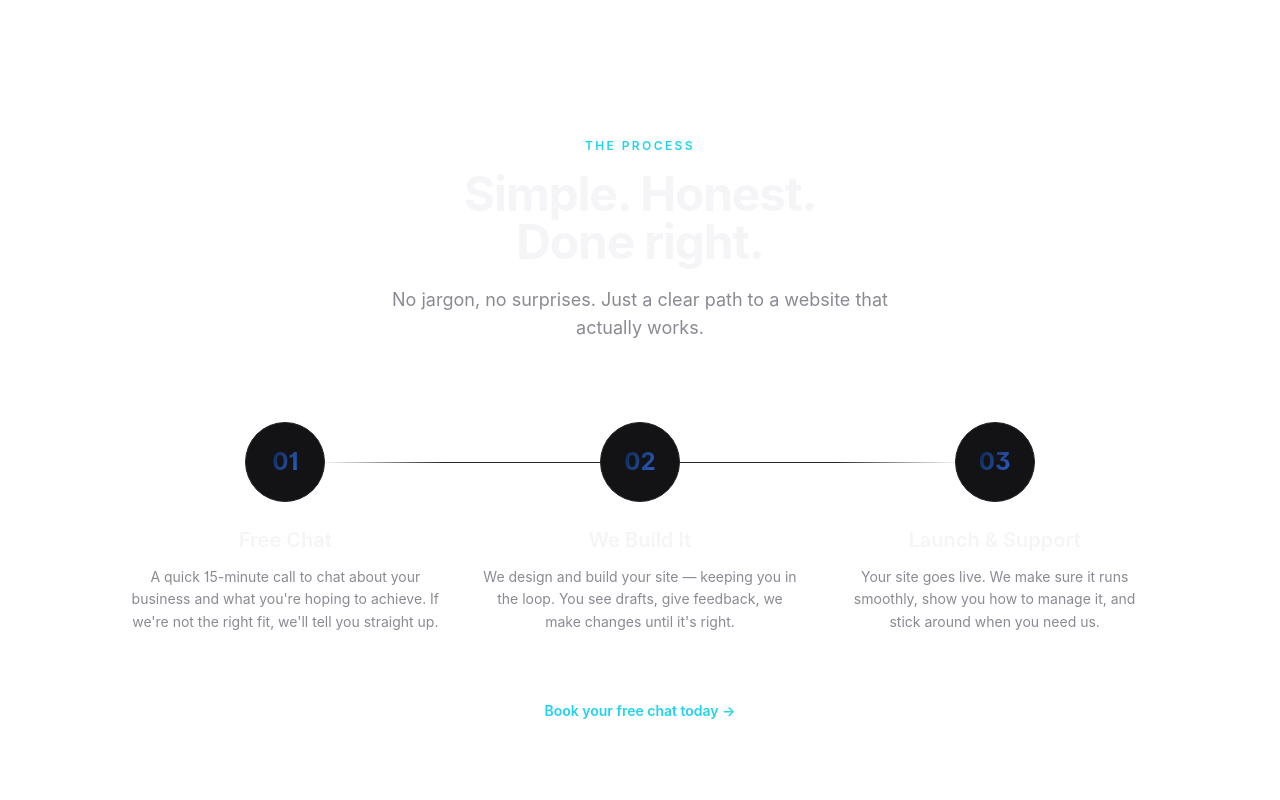
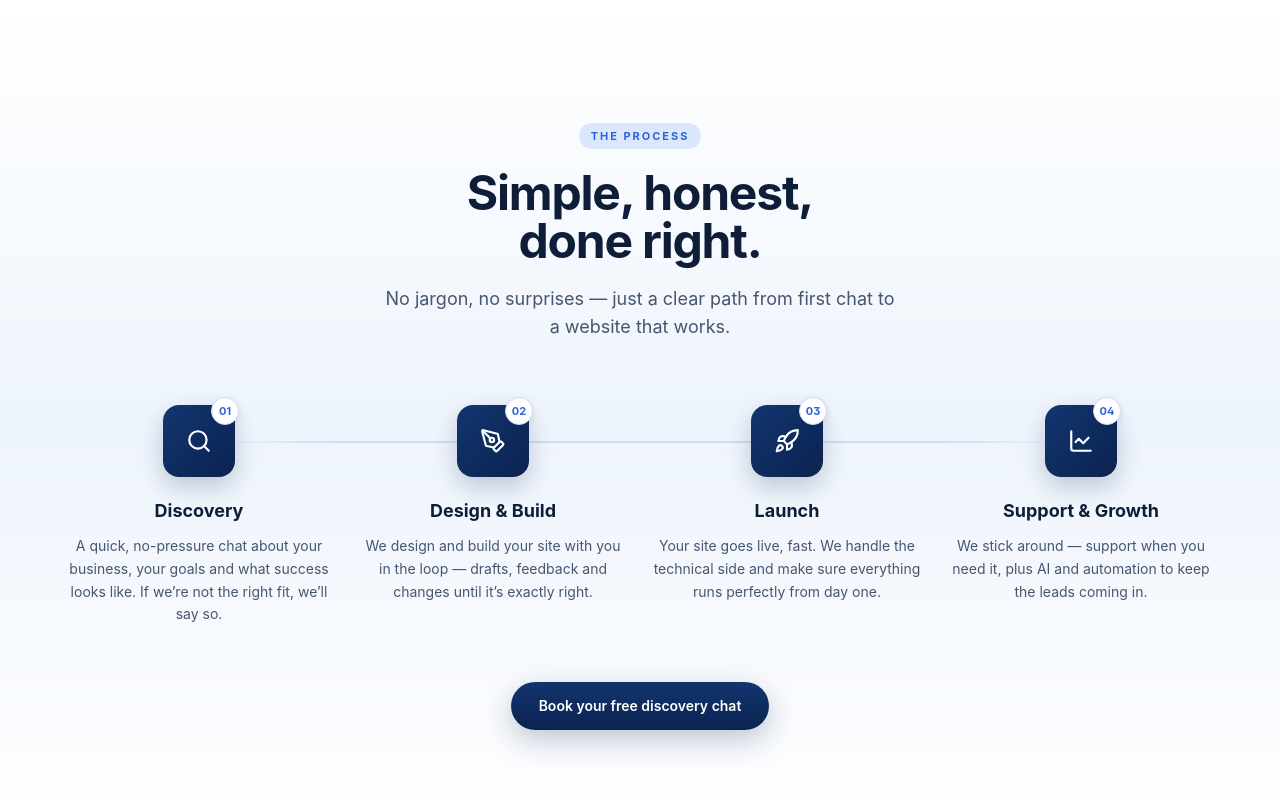
Before and after one commit to zachcolvillez-stack/bluepeek-website, a Next.js app: page / in a window 1280 px wide. Shown: the part 3820-4620 px from the top of the page. Built offline with nearby package versions, Linux system fonts and the light colour scheme.

Commit message:
auto-save: HowItWorks.jsx

```diff
--- a/components/HowItWorks.jsx
+++ b/components/HowItWorks.jsx
@@ -1,48 +1,68 @@
 'use client'
+import { motion } from 'framer-motion'
+import { Search, PenTool, Rocket, LineChart } from 'lucide-react'
 
 const STEPS = [
-  { number: '01', title: 'Free Chat',        description: "A quick 15-minute call to chat about your business and what you're hoping to achieve. If we're not the right fit, we'll tell you straight up." },
-  { number: '02', title: 'We Build It',      description: "We design and build your site — keeping you in the loop. You see drafts, give feedback, we make changes until it's right." },
-  { number: '03', title: 'Launch & Support', description: "Your site goes live. We make sure it runs smoothly, show you how to manage it, and stick around when you need us." },
+  { number: '01', icon: Search,    title: 'Discovery',        description: 'A quick, no-pressure chat about your business, your goals and what success looks like. If we’re not the right fit, we’ll say so.' },
+  { number: '02', icon: PenTool,   title: 'Design & Build',   description: 'We design and build your site with you in the loop — drafts, feedback and changes until it’s exactly right.' },
+  { number: '03', icon: Rocket,    title: 'Launch',           description: 'Your site goes live, fast. We handle the technical side and make sure everything runs perfectly from day one.' },
+  { number: '04', icon: LineChart, title: 'Support & Growth', description: 'We stick around — support when you need it, plus AI and automation to keep the leads coming in.' },
 ]
 
 export default function HowItWorks() {
   return (
-    <section id="how-it-works" className="relative py-32 px-6">
-      <div className="max-w-5xl mx-auto">
-        <div className="text-center mb-20">
-          <p className="text-xs font-semibold uppercase tracking-[0.2em] mb-4" style={{ color: '#22d3ee' }}>The Process</p>
-          <h2 className="text-4xl md:text-5xl font-bold tracking-tight mb-5" style={{ color: '#f5f5f7' }}>
-            Simple. Honest.<br />Done right.
+    <section id="how-it-works" className="section-tint relative py-28 px-6">
+      <div className="max-w-6xl mx-auto">
+        <motion.div initial={{ opacity: 0, y: 20 }} whileInView={{ opacity: 1, y: 0 }}
+          viewport={{ once: true }} transition={{ duration: 0.6 }} className="text-center mb-16">
+          <span className="eyebrow">The Process</span>
+          <h2 className="text-3xl md:text-5xl font-bold tracking-tight mt-5 mb-5" style={{ color: '#0f1e38' }}>
+            Simple, honest,<br />done right.
           </h2>
-          <p className="text-base md:text-lg max-w-lg mx-auto leading-relaxed" style={{ color: '#8a8a93' }}>
-            No jargon, no surprises. Just a clear path to a website that actually works.
+          <p className="text-base md:text-lg max-w-lg mx-auto leading-relaxed" style={{ color: '#46566f' }}>
+            No jargon, no surprises — just a clear path from first chat to a website that works.
           </p>
-        </div>
+        </motion.div>
 
         <div className="relative">
-          <div className="hidden md:block absolute top-10 left-[calc(16.67%+20px)] right-[calc(16.67%+20px)] h-px"
-            style={{ background: 'linear-gradient(90deg, transparent, #232328 20%, #232328 80%, transparent)' }} />
+          {/* Connecting navy timeline (desktop) */}
+          <div className="hidden lg:block absolute top-9 left-[12.5%] right-[12.5%] h-0.5"
+            style={{ background: 'linear-gradient(90deg, transparent, #cdddf6 15%, #cdddf6 85%, transparent)' }} />
 
-          <div className="grid grid-cols-1 md:grid-cols-3 gap-10">
-            {STEPS.map((step) => (
-              <div key={step.number} className="relative text-center">
-                <div className="relative inline-flex items-center justify-center w-20 h-20 rounded-full mb-6"
-                  style={{ background: '#131316', border: '1px solid #232328' }}>
-                  <span className="text-2xl font-bold gradient-text">{step.number}</span>
+          <div className="grid grid-cols-1 sm:grid-cols-2 lg:grid-cols-4 gap-6">
+            {STEPS.map((step, i) => (
+              <motion.div key={step.number}
+                initial={{ opacity: 0, y: 24 }} whileInView={{ opacity: 1, y: 0 }}
+                viewport={{ once: true }} transition={{ duration: 0.5, delay: i * 0.1 }}
+                className="relative text-center"
+              >
+                {/* Numbered node */}
+                <div className="relative inline-flex items-center justify-center w-18 h-18 mb-5">
+                  <div className="w-18 h-18 rounded-2xl flex items-center justify-center"
+                    style={{ width: '72px', height: '72px', background: 'linear-gradient(135deg, #12356f, #0b2350)', boxShadow: '0 10px 24px rgba(11,35,80,0.22)' }}>
+                    <step.icon size={26} className="text-white" />
+                  </div>
+                  <span className="absolute -top-2 -right-1 w-7 h-7 rounded-full flex items-center justify-center text-[11px] font-bold"
+                    style={{ background: '#ffffff', color: '#2f63d9', border: '1.5px solid #cdddf6', boxShadow: '0 2px 6px rgba(11,35,80,0.1)' }}>
+                    {step.number}
+                  </span>
                 </div>
-                <h3 className="text-xl font-semibold mb-3" style={{ color: '#f5f5f7' }}>{step.title}</h3>
-                <p className="text-sm leading-relaxed" style={{ color: '#8a8a93' }}>{step.description}</p>
-              </div>
+
+                <h3 className="text-lg font-bold mb-2.5" style={{ color: '#0f1e38' }}>{step.title}</h3>
+                <p className="text-sm leading-relaxed" style={{ color: '#46566f' }}>{step.description}</p>
+              </motion.div>
             ))}
           </div>
         </div>
 
-        <div className="text-center mt-16">
-          <a href="#contact" className="inline-flex items-center gap-2 font-semibold text-sm" style={{ color: '#22d3ee' }}>
-            Book your free chat today →
-          </a>
-        </div>
+        <motion.div initial={{ opacity: 0, y: 12 }} whileInView={{ opacity: 1, y: 0 }}
+          viewport={{ once: true }} transition={{ duration: 0.5, delay: 0.4 }}
+          className="text-center mt-14">
+          <button onClick={() => { const el = document.getElementById('contact'); el?.scrollIntoView({ behavior: 'smooth' }) }}
+            className="btn-primary inline-flex items-center px-7 py-3.5 rounded-full text-sm">
+            Book your free discovery chat
+          </button>
+        </motion.div>
       </div>
     </section>
   )
```
